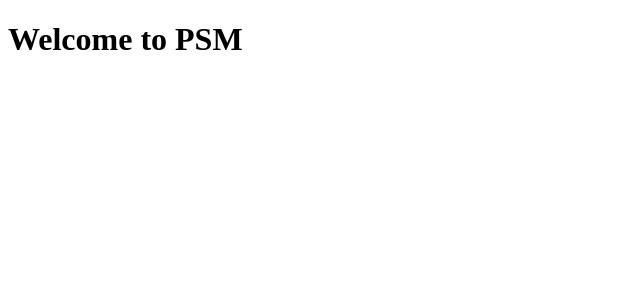
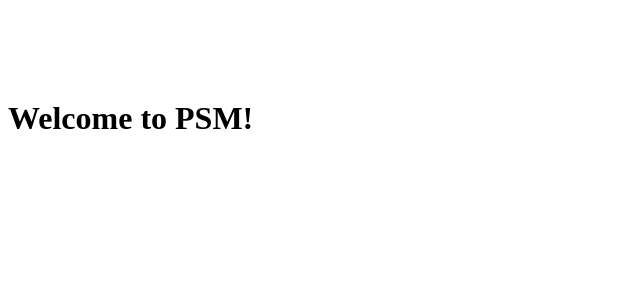
Before and after one commit to giang1510/ProjectPSM, an Angular app in the folder webClient/: page / in a window 1280 px wide. Shown: the top 300 px of the page, without its empty margins (0-640 px from the left). Built offline with nearby package versions, Linux system fonts and the light colour scheme.

Commit message:
Add home page/component

```diff
--- a/webClient/src/app/app-routing.module.ts
+++ b/webClient/src/app/app-routing.module.ts
@@ -1,7 +1,10 @@
 import { NgModule } from '@angular/core';
 import { RouterModule, Routes } from '@angular/router';
+import { HomeComponent } from './core/components/home/home.component';
 
-const routes: Routes = [];
+const routes: Routes = [
+  {path: '', component: HomeComponent}
+];
 
 @NgModule({
   imports: [RouterModule.forRoot(routes)],
--- a/webClient/src/app/app.component.html
+++ b/webClient/src/app/app.component.html
@@ -1 +1,3 @@
-<h1>{{ title }}</h1>
+<div class="container" style="margin-top: 100px">
+  <router-outlet></router-outlet>
+</div>
--- a/webClient/src/app/app.module.ts
+++ b/webClient/src/app/app.module.ts
@@ -3,10 +3,12 @@ import { BrowserModule } from '@angular/platform-browser';
 
 import { AppRoutingModule } from './app-routing.module';
 import { AppComponent } from './app.component';
+import { HomeComponent } from './core/components/home/home.component';
 
 @NgModule({
   declarations: [
-    AppComponent
+    AppComponent,
+    HomeComponent
   ],
   imports: [
     BrowserModule,
--- /dev/null
+++ b/webClient/src/app/core/components/home/home.component.html
@@ -0,0 +1,2 @@
+<!-- TODO Add content to home page -->
+<h1>Welcome to PSM!</h1>
```
Also changed, not shown: webClient/src/app/core/components/home/home.component.ts (added, +10 -0 lines), webClient/src/app/core/components/home/home.component.scss (added), 2 other files (tests, documents, lock files or other folders).
